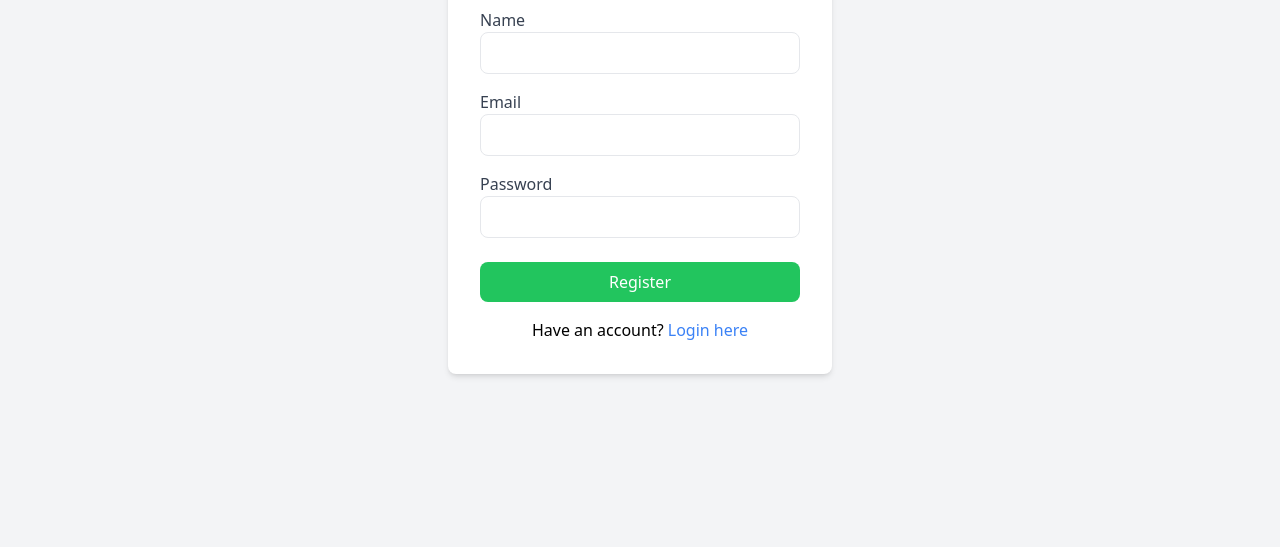
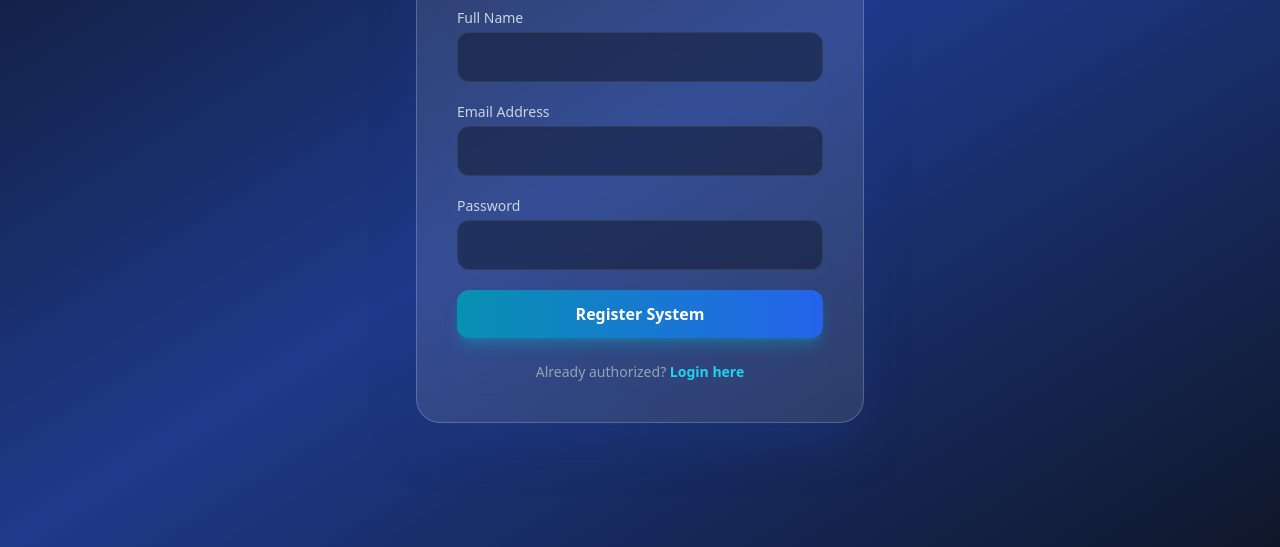
Before and after one commit to anandnejar/IoT-cloud, a website: page public/register.html in a window 1280 px wide. Shown: the part 253-800 px from the top of the page. Drawn offline with nearby package versions, Linux system fonts and the light colour scheme.

Commit message:
Update register.html

```diff
--- a/public/register.html
+++ b/public/register.html
@@ -2,28 +2,47 @@
 <html lang="en">
 <head>
     <meta charset="UTF-8">
-    <title>Register - IoT Bast 2026</title>
+    <meta name="viewport" content="width=device-width, initial-scale=1.0">
+    <title>Register - SISTec IoT Cloud</title>
     <script src="https://cdn.tailwindcss.com"></script>
 </head>
-<body class="bg-gray-100 flex items-center justify-center h-screen">
-    <div class="bg-white p-8 rounded-lg shadow-md w-96">
-        <h2 class="text-2xl font-bold text-center mb-6">Register</h2>
-        <form action="/api/register" method="POST">
-            <div class="mb-4">
-                <label class="block text-gray-700">Name</label>
-                <input type="text" name="name" required class="w-full px-3 py-2 border rounded-lg outline-none">
+<body class="bg-gradient-to-br from-slate-900 via-blue-900 to-slate-900 flex items-center justify-center min-h-screen font-sans text-white">
+
+    <div class="bg-white/10 backdrop-blur-lg border border-white/20 p-10 rounded-3xl shadow-2xl shadow-blue-900/50 w-full max-w-md mx-4">
+
+        <div class="text-center mb-8">
+            <h1 class="text-3xl font-black tracking-wider text-transparent bg-clip-text bg-gradient-to-r from-cyan-400 to-blue-400">Initialize User</h1>
+            <p class="text-slate-300 mt-2 text-sm uppercase tracking-widest">System Registration</p>
+        </div>
+
+        <form action="/api/register" method="POST" class="space-y-5">
+            <div>
+                <label class="block text-sm font-medium text-slate-300 mb-1">Full Name</label>
+                <input type="text" name="name" required
+                    class="w-full bg-slate-900/50 border border-slate-700 rounded-xl px-4 py-3 text-white focus:outline-none focus:ring-2 focus:ring-cyan-500 transition-all">
             </div>
-            <div class="mb-4">
-                <label class="block text-gray-700">Email</label>
-                <input type="email" name="email" required class="w-full px-3 py-2 border rounded-lg outline-none">
+
+            <div>
+                <label class="block text-sm font-medium text-slate-300 mb-1">Email Address</label>
+                <input type="email" name="email" required
+                    class="w-full bg-slate-900/50 border border-slate-700 rounded-xl px-4 py-3 text-white focus:outline-none focus:ring-2 focus:ring-cyan-500 transition-all">
             </div>
-            <div class="mb-6">
-                <label class="block text-gray-700">Password</label>
-                <input type="password" name="password" required class="w-full px-3 py-2 border rounded-lg outline-none">
+
+            <div>
+                <label class="block text-sm font-medium text-slate-300 mb-1">Password</label>
+                <input type="password" name="password" required
+                    class="w-full bg-slate-900/50 border border-slate-700 rounded-xl px-4 py-3 text-white focus:outline-none focus:ring-2 focus:ring-cyan-500 transition-all">
             </div>
-            <button type="submit" class="w-full bg-green-500 text-white py-2 rounded-lg hover:bg-green-600">Register</button>
+
+            <button type="submit"
+                class="w-full bg-gradient-to-r from-cyan-600 to-blue-600 hover:from-cyan-500 hover:to-blue-500 text-white font-bold py-3 px-4 rounded-xl shadow-lg shadow-cyan-500/30 transform transition hover:-translate-y-1 mt-4">
+                Register System
+            </button>
         </form>
-        <p class="text-center mt-4">Have an account? <a href="index.html" class="text-blue-500">Login here</a></p>
+
+        <p class="text-center mt-6 text-slate-400 text-sm">
+            Already authorized? <a href="index.html" class="text-cyan-400 hover:text-cyan-300 font-semibold transition-colors">Login here</a>
+        </p>
     </div>
 </body>
 </html>
```
